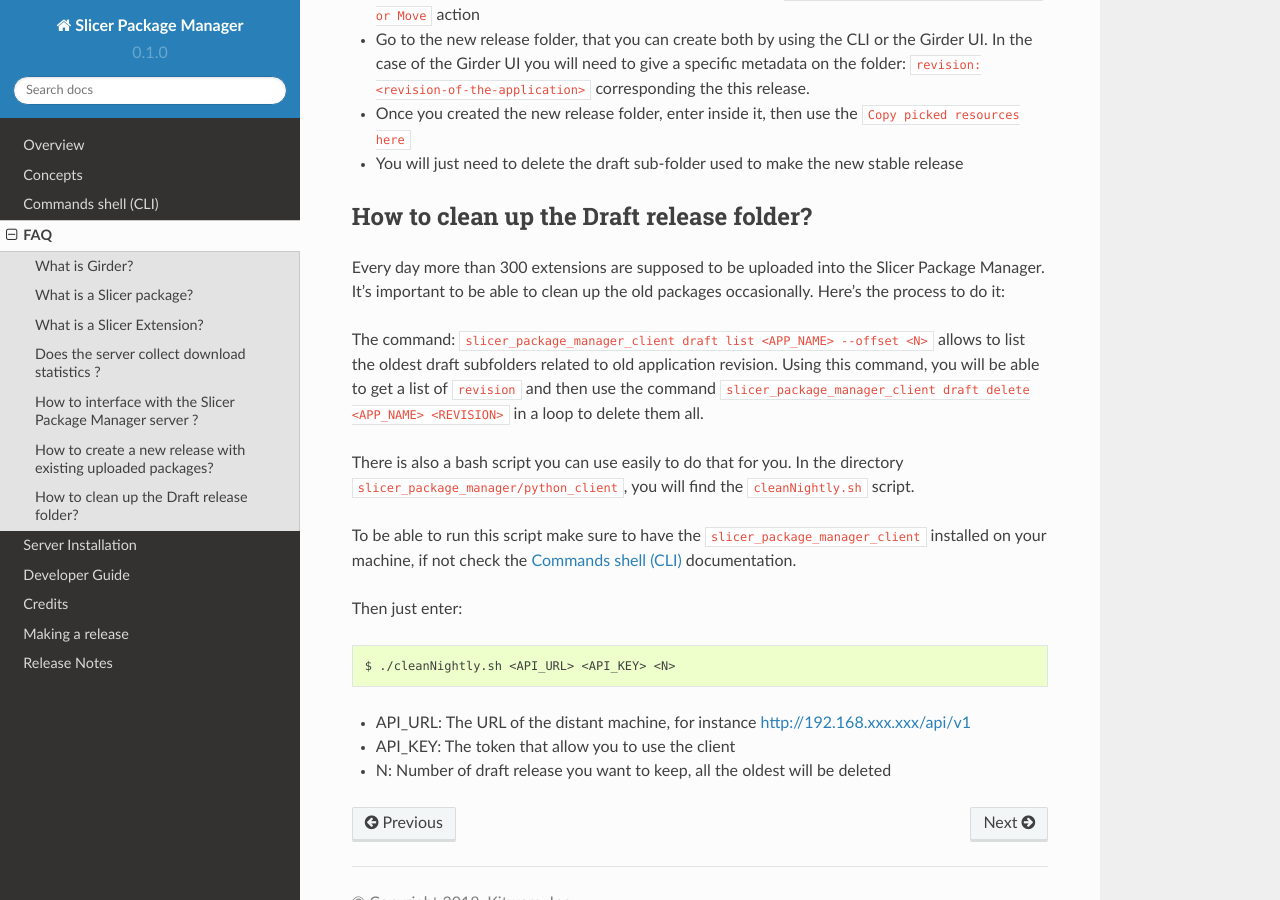
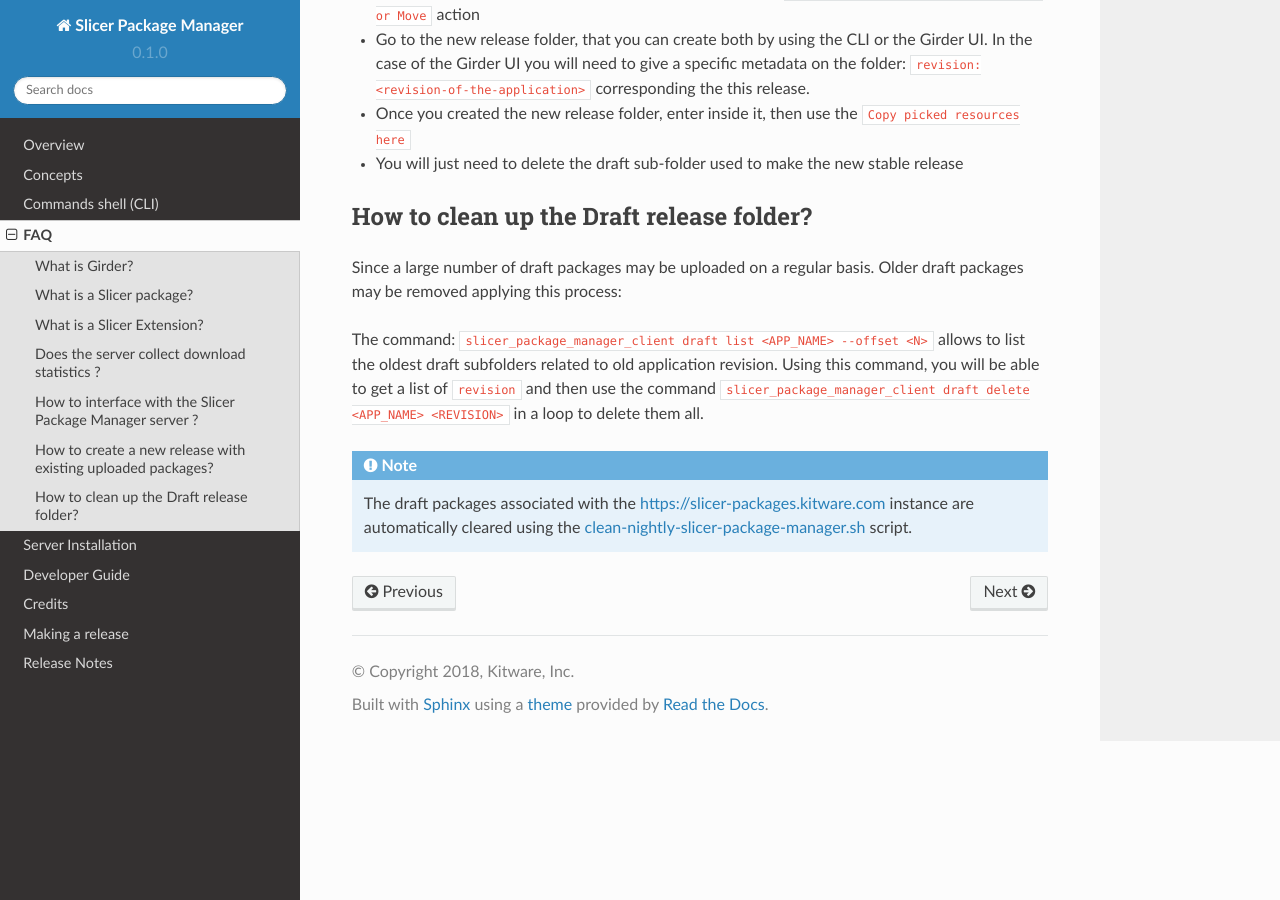
Before and after one commit to girder/slicer_package_manager, a Sphinx documentation site: the page built from docs/faq.rst, in a window 1280 px wide and 900 px high, scrolled down 1833 px. Built offline with Sphinx 7.4.7 and the Read the Docs theme 2.0.0, drawn with Linux system fonts in a browser that asks for light colours.

Commit message:
Docs: Remove obsolete cleanNightly.sh script and update faq

```diff
--- a/CHANGES.rst
+++ b/CHANGES.rst
@@ -24,6 +24,11 @@
      last file.
 
    * After removing all the files, the `sha512` item metadata is set to an empty string.
+
+Documentation
+-------------
+
+* Remove obsolete ``cleanNightly.sh`` script and update faq.
 
 Bug fixes
 ---------
--- a/docs/faq.rst
+++ b/docs/faq.rst
@@ -100,25 +100,14 @@
 How to clean up the Draft release folder?
 -----------------------------------------
 
-Every day more than 300 extensions are supposed to be uploaded into the Slicer Package Manager. It's important to be
-able to clean up the old packages occasionally. Here's the process to do it:
+Since a large number of draft packages may be uploaded on a regular basis. Older draft packages may be removed
+applying this process:
 
 The command: ``slicer_package_manager_client draft list <APP_NAME> --offset <N>`` allows to list the oldest draft subfolders
 related to old application revision. Using this command, you will be able to get a list of ``revision`` and then use the
 command ``slicer_package_manager_client draft delete <APP_NAME> <REVISION>`` in a loop to delete them all.
 
-There is also a bash script you can use easily to do that for you. In the directory
-``slicer_package_manager/python_client``, you will find the ``cleanNightly.sh`` script.
+.. note::
 
-To be able to run this script make sure to have the ``slicer_package_manager_client`` installed on your machine, if not
-check the :doc:`commands_shell` documentation.
-
-Then just enter::
-
-    $ ./cleanNightly.sh <API_URL> <API_KEY> <N>
-
-* API_URL: The URL of the distant machine, for instance http://192.168.xxx.xxx/api/v1
-
-* API_KEY: The token that allow you to use the client
-
-* N: Number of draft release you want to keep, all the oldest will be deleted
+    The draft packages associated with the https://slicer-packages.kitware.com instance are automatically cleared
+    using the `clean-nightly-slicer-package-manager.sh <https://github.com/Slicer/DashboardScripts/blob/main/maintenance/metroplex/clean-nightly-slicer-package-manager.sh>`_  script.
```
Also changed, not shown: 1 other file.
